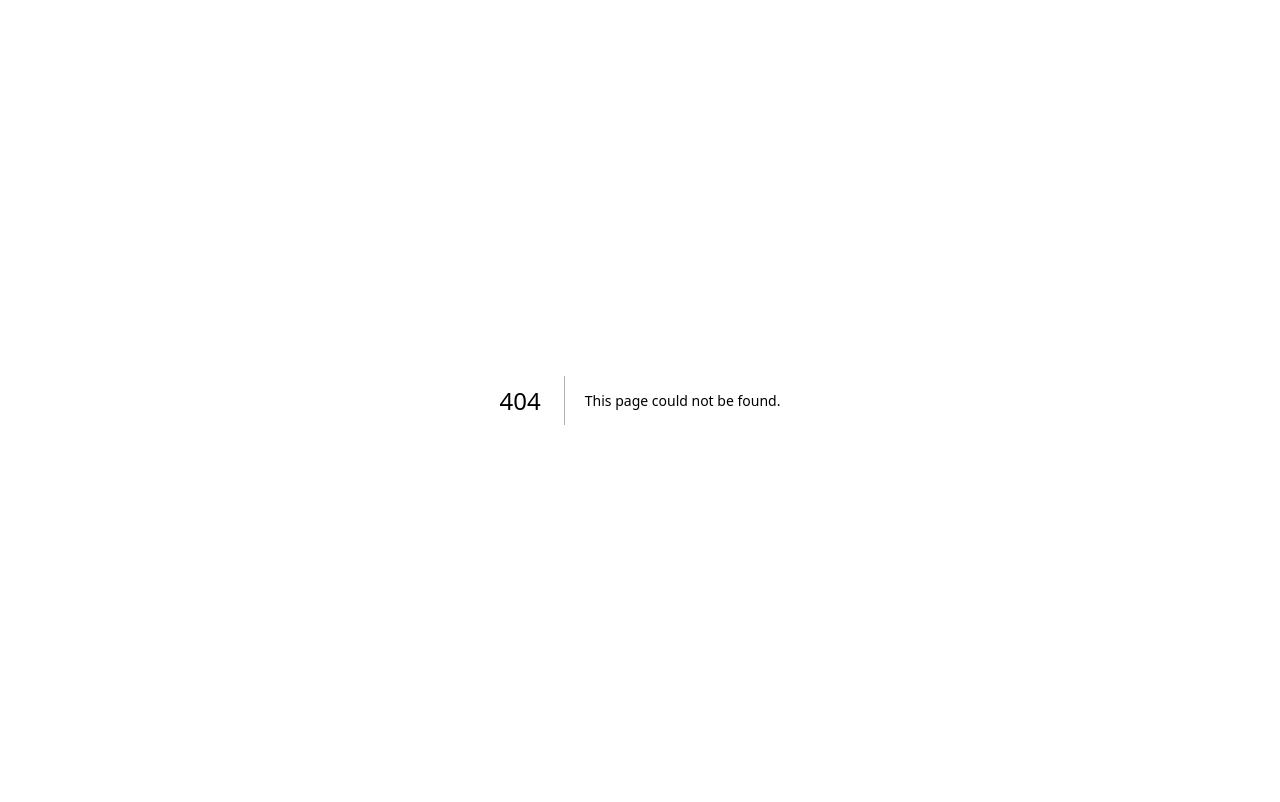
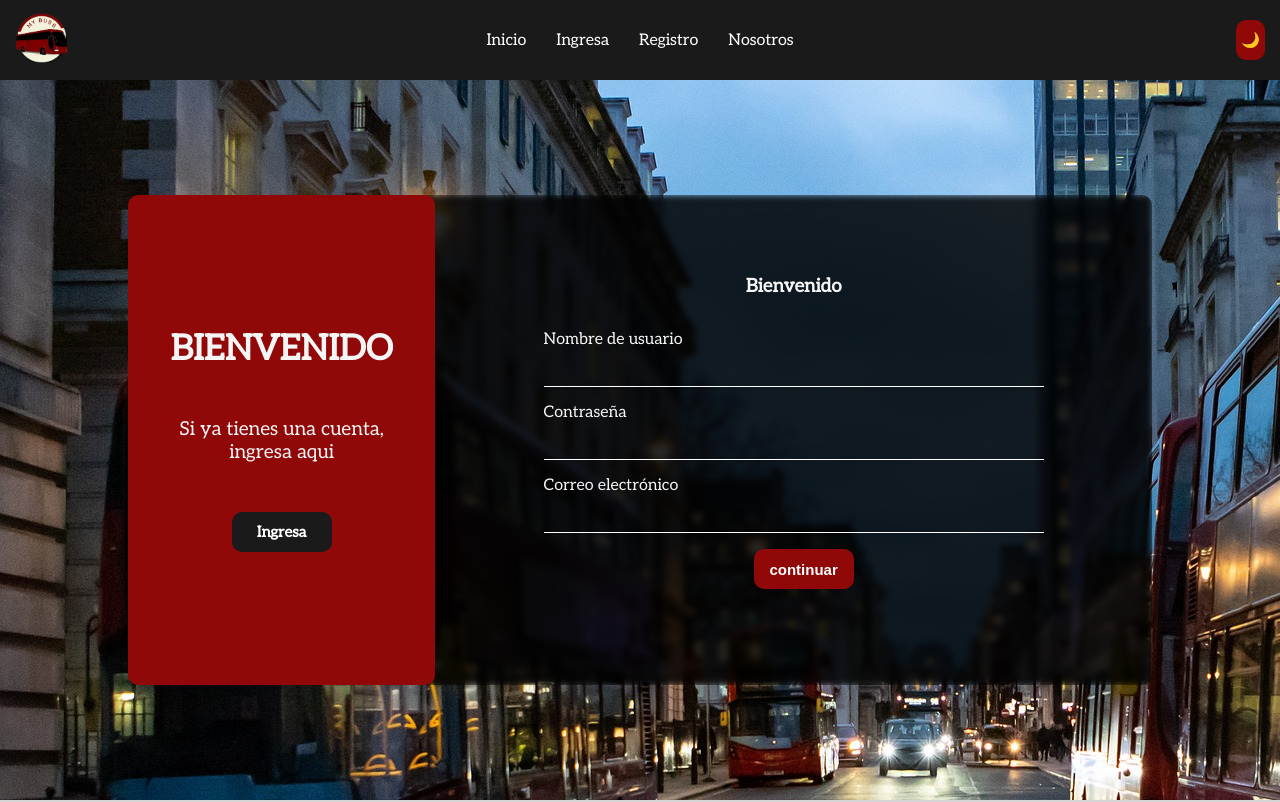
Before and after one commit to Montes01/my-buss-final, a Next.js app: page /home/join/register in a window 1280 px wide. Before the commit this address had no page. Shown: the top 802 px of the page. Built offline with nearby package versions, Linux system fonts and the light colour scheme.

Commit message:
feat: Remove unnecessary code and update styles in about and join pages

```diff
--- a/src/app/home/about/page.tsx
+++ b/src/app/home/about/page.tsx
@@ -6,7 +6,6 @@ import Footer from "../shared/Footer";
 export default function About() {
   return (
     <>
-      <Header />
       <main className="main-about">
         <section className="main-info-section">
           <h2 className="about-title">Sobre nosotros</h2>
@@ -27,7 +26,6 @@ export default function About() {
           ))}
         </section>
       </main>
-      <Footer />
     </>
   );
 }
--- a/src/app/home/join/_join.scss
+++ b/src/app/home/join/_join.scss
@@ -5,7 +5,7 @@
     width: 100%;
     display: grid;
     place-items: center;
-    padding: 5rem 0;
+  height: 90vh;
     background-image: url("/Images/bus3.jpeg");
 
     * {
@@ -14,7 +14,7 @@
 
     .form-sections {
         border-radius: $radius-base;
-        backdrop-filter: brightness(0.25) blur(3px);
+        backdrop-filter: brightness(0.15) blur(3px);
         display: flex;
         width: 80%;
 
@@ -33,10 +33,12 @@
             }
             h2 {
                 font-size: 2.2rem;
+                text-align: center;
             }
             p {
                 font-size: 1.2rem;
                 text-align: center;
+                text-wrap: pretty;
             }
         }
     }
--- a/src/app/home/join/layout.tsx
+++ b/src/app/home/join/layout.tsx
@@ -11,7 +11,7 @@ export default function Layout({ children }: Props) {
     const [isLogin, setIsLogin] = useState(false)
     useEffect(() => {
         setIsLogin(location.pathname.includes(`/join/login`))
-    }, [])
+    })
 
     return (
         <main className="join-home">
@@ -21,7 +21,7 @@ export default function Layout({ children }: Props) {
                     <p>{isLogin
                         ? "Si aun no tienes una cuenta, por favor registrate aqui!"
                         : "Si ya tienes una cuenta, ingresa aqui "}</p>
-                    <NavButton className="button change-join-button" to={isLogin ? "/join/register" : "/join/login"} children="Registrate" />
+                    <NavButton className="button change-join-button" to={isLogin ? "/home/join/register" : "/home/join/login"} children={isLogin? "Registrate": "Ingresa"} />
                 </section>
                 {children}
             </section>
--- a/src/app/home/register/_register.scss
+++ b/src/app/home/join/register/_register.scss
@@ -1,10 +1,11 @@
-@import "../../../lib/style-helpers/colors";
-  @import "../../../lib/style-helpers/measurement";
+@import "../../../../lib/style-helpers/colors";
+@import "../../../../lib/style-helpers/measurement";
 
 
 .register-content {
   padding: 5rem 1.5rem;
-  background-color: $base-color;
+  width: 70%;
+  background-color: transparent;
   display: flex;
   flex-direction: column;
   align-items: center;
@@ -18,7 +19,7 @@
   gap: 1rem;
   width: 500px;
   flex: 1;
-  padding:  1rem 0;
+  padding: 1rem 0;
   overflow-x: hidden;
 }
 
@@ -29,24 +30,32 @@
   flex-direction: column;
   align-items: end;
   gap: 1rem;
+
   .continue-button {
     margin: 0 20px 0 0;
     bottom: 0;
     right: 0;
 
   }
+
   .input-wrapper {
     width: 100%;
     justify-content: end;
     text-align: end;
     flex-direction: column;
     align-items: start;
+
     .form-input {
       width: 100%;
+      background-color: transparent;
+      border: none;
+      border-bottom: 1px solid white;
+      border-radius: 0;
     }
   }
 
 }
+
 .register-camps.active {
   display: flex;
 }
@@ -57,9 +66,11 @@
   justify-content: center;
   align-items: center;
   width: 100%;
+
   .back-button {
     margin: 0 20px 0 0;
   }
+
   .continue-button {
     margin: 0 0 0 20px;
   }
--- a/src/app/home/register/page.tsx
+++ b/src/app/home/join/register/page.tsx
@@ -41,7 +41,6 @@ export default function Register() {
 
 
   return (
-    <section className="slider-content">
       <section className="register-content">
 
         <h3 className="register-form_title">Bienvenido</h3>
@@ -78,8 +77,6 @@ export default function Register() {
           </section>
         </form>
       </section>
-    </section>
-
 
   )
 
--- a/src/app/shared/Header.tsx
+++ b/src/app/shared/Header.tsx
@@ -11,8 +11,8 @@ export default function Header() {
       </picture>
       <section className="header-buttons">
         <NavButton children="Inicio" className="header-button" to="/home" />
-        <NavButton children="Ingresa" className="header-button" to="/home/login" />
-        <NavButton children="Registro" className="header-button" to="/home/register" />
+        <NavButton children="Ingresa" className="header-button" to="/home/join/login" />
+        <NavButton children="Registro" className="header-button" to="/home/join/register" />
         <NavButton children="Nosotros" className="header-button" to="/about" />
       </section>
       <section className="dark-button-wrapper">
```
